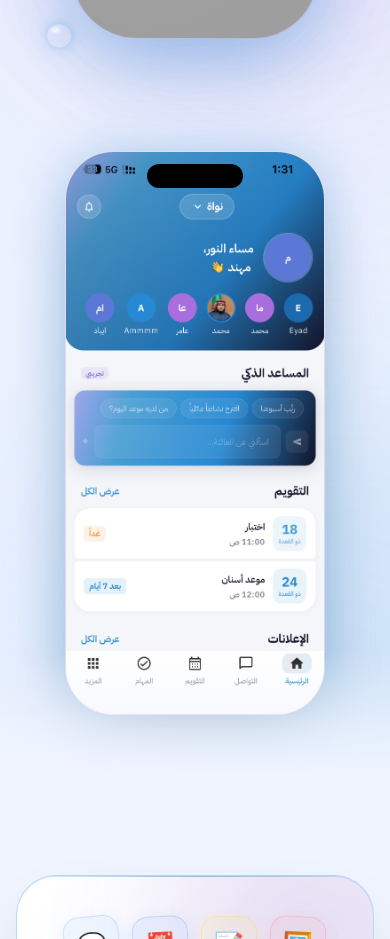
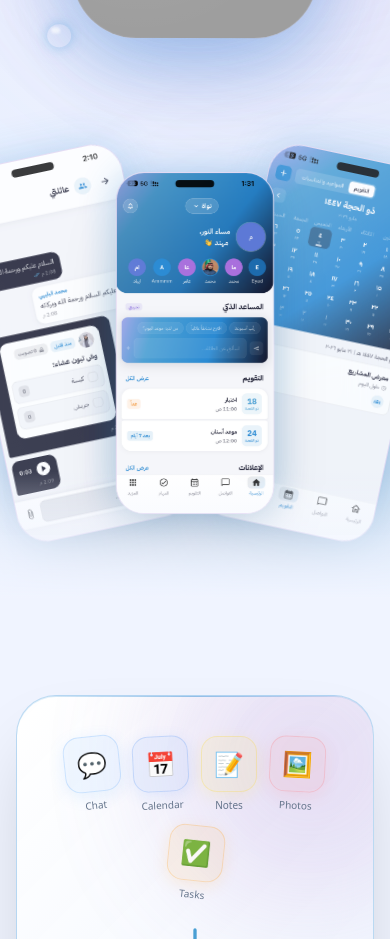
Before and after one commit to iMD10/NAWAH-Landing-Page, a Next.js app: page /en in a window 390 px wide. Shown: the part 900-1839 px from the top of the page. Built offline with nearby package versions, Linux system fonts and the light colour scheme; grey boxes are pictures that could not be loaded.

Commit message:
feat: add terms of service and privacy policy pages with i18n support

```diff
--- a/src/app/[locale]/layout.tsx
+++ b/src/app/[locale]/layout.tsx
@@ -93,7 +93,7 @@ export default async function RootLayout({
         <ThemeProvider>
           <NextIntlClientProvider messages={messages}>
             <Navbar />
-            <main className="flex-1 flex flex-col">{children}</main>
+            <main className="flex-1 flex flex-col w-full relative overflow-x-hidden">{children}</main>
             <Footer />
           </NextIntlClientProvider>
         </ThemeProvider>
--- a/src/app/[locale]/terms/page.tsx
+++ b/src/app/[locale]/terms/page.tsx
@@ -12,13 +12,13 @@ export default async function TermsPage() {
   const sections = t.raw("sections") as Record<string, { title: string; content: string }>;
 
   return (
-    <div className="max-w-4xl mx-auto px-4 py-24 sm:px-6 lg:px-8 font-sans">
-      <div className="glass rounded-3xl p-8 md:p-12 lg:p-16">
+    <div className="max-w-4xl mx-auto px-4 py-12 md:py-24 sm:px-6 lg:px-8 font-sans w-full overflow-x-hidden">
+      <div className="glass rounded-3xl p-5 sm:p-8 md:p-12 lg:p-16">
         <header className="mb-12 border-b border-foreground/10 pb-8">
-          <h1 className="text-4xl md:text-5xl font-heading font-bold mb-3 text-foreground">
+          <h1 className="text-3xl md:text-5xl font-heading font-bold mb-3 text-foreground break-words">
             {t("title")}
           </h1>
-          <p className="text-xl text-foreground/70 mb-4 font-medium italic">
+          <p className="text-lg md:text-xl text-foreground/70 mb-4 font-medium italic break-words">
             {t("subtitle")}
           </p>
           <p className="text-sm text-slate-500 font-medium">
@@ -29,10 +29,10 @@ export default async function TermsPage() {
         <div className="space-y-12">
           {Object.entries(sections).map(([key, section]) => (
             <section key={key} id={key} className="scroll-mt-24">
-              <h2 className="text-2xl font-bold mb-6 text-foreground border-s-4 border-primary ps-4">
+              <h2 className="text-xl md:text-2xl font-bold mb-6 text-foreground border-s-4 border-primary ps-4 break-words">
                 {section.title}
               </h2>
-              <div className="text-foreground/80 leading-relaxed whitespace-pre-wrap space-y-4">
+              <div className="text-foreground/80 leading-relaxed whitespace-pre-wrap space-y-4 break-words">
                 {section.content}
               </div>
             </section>
--- a/src/components/sections/HeroSection.tsx
+++ b/src/components/sections/HeroSection.tsx
@@ -26,7 +26,6 @@ const GlowOrb = ({
     />
   );
 };
-
 
 /* ── 3D logo-like object replacing the GLB model ── */
 const LogoObject = () => {
@@ -187,6 +186,57 @@ const FloatDeco = ({
   );
 };
 
+/* ── Phone Mockup Component ── */
+const PhoneMockup = ({
+  src,
+  alt,
+  className = "",
+  style = {},
+  priority = false
+}: {
+  src: string;
+  alt: string;
+  className?: string;
+  style?: React.CSSProperties;
+  priority?: boolean;
+}) => {
+  return (
+    <div
+      className={`relative overflow-hidden ${className}`}
+      style={{
+        width: "min(240px, 45vw)",
+        aspectRatio: "9 / 19.5",
+        borderRadius: "min(2.8rem, 8vw)",
+        border: "1px solid var(--border-purple)",
+        background: "var(--bg-card-alt)",
+        backdropFilter: "blur(20px)",
+        boxShadow: "0 40px 80px -20px rgba(0,0,0,0.2), 0 0 40px var(--border-blue)",
+        ...style
+      }}
+    >
+      {/* Thinner, smaller notch */}
+      <div
+        className="absolute top-2 left-1/2 -translate-x-1/2 w-[25%] h-[2%] bg-black rounded-full z-30"
+        style={{ opacity: 0.9 }}
+      />
+
+      {/* Screen Content */}
+      <div className="absolute inset-0 z-10">
+        <Image
+          src={src}
+          alt={alt}
+          fill
+          className="object-cover"
+          priority={priority}
+        />
+      </div>
+
+      {/* Glossy overlay */}
+      <div className="absolute inset-0 bg-gradient-to-tr from-white/5 to-transparent pointer-events-none z-20" />
+    </div>
+  );
+};
+
 export default function HeroSection() {
   const t = useTranslations("Hero");
   const containerRef = useRef(null);
@@ -226,7 +276,6 @@ export default function HeroSection() {
 
       {/* ── Decorative floating shapes ── */}
       <div className="absolute inset-0 z-0 pointer-events-none hidden md:block">
-        {/* Iridescent glass sphere */}
         <FloatDeco style={{ top: "18%", left: "10%", width: 120, height: 120 }} delay={0}>
           <div
             className="w-full h-full rounded-full"
@@ -239,7 +288,6 @@ export default function HeroSection() {
           />
         </FloatDeco>
 
-        {/* Soft chrome ribbon (simulated with CSS) */}
         <FloatDeco style={{ bottom: "20%", right: "8%", width: 180, height: 40, transform: "rotate(-15deg)" }} delay={1}>
           <div
             className="w-full h-full rounded-full"
@@ -251,7 +299,6 @@ export default function HeroSection() {
           />
         </FloatDeco>
 
-        {/* Connected node accent */}
         <FloatDeco style={{ top: "45%", right: "12%", width: 80, height: 80 }} delay={2}>
           <div className="relative w-full h-full">
             <div className="absolute top-1/2 left-0 w-full h-px" style={{ background: "linear-gradient(90deg, transparent, var(--shimmer-line), transparent)" }} />
@@ -260,7 +307,6 @@ export default function HeroSection() {
           </div>
         </FloatDeco>
 
-        {/* Liquid gradient pebble */}
         <FloatDeco style={{ bottom: "35%", left: "5%", width: 60, height: 45 }} delay={1.5}>
           <div
             className="w-full h-full"
@@ -281,10 +327,7 @@ export default function HeroSection() {
         className="relative z-10 w-full max-w-7xl mx-auto px-6 pt-24 pb-12
                    flex flex-col md:flex-row items-center justify-between gap-10 md:gap-6"
       >
-        {/* Left: text */}
         <div className="flex flex-col items-center md:items-start text-center md:text-left flex-1 max-w-xl">
-
-          {/* Badge */}
           <motion.div
             initial={{ opacity: 0, y: 20 }}
             animate={{ opacity: 1, y: 0 }}
@@ -309,7 +352,6 @@ export default function HeroSection() {
             </span>
           </motion.div>
 
-          {/* Headline — uses translation for Arabic */}
           <motion.h1
             initial={{ opacity: 0, y: 40 }}
             animate={{ opacity: 1, y: 0 }}
@@ -324,7 +366,6 @@ export default function HeroSection() {
             {t("name")}
           </motion.h1>
 
-          {/* Sub-headline */}
           <motion.h2
             initial={{ opacity: 0, y: 20 }}
             animate={{ opacity: 1, y: 0 }}
@@ -335,7 +376,6 @@ export default function HeroSection() {
             {t("headline")}
           </motion.h2>
 
-          {/* Body */}
           <motion.p
             initial={{ opacity: 0, y: 20 }}
             animate={{ opacity: 1, y: 0 }}
@@ -346,7 +386,6 @@ export default function HeroSection() {
             {t("subtext")}
           </motion.p>
 
-          {/* CTA buttons */}
           <motion.div
             initial={{ opacity: 0, y: 20, scale: 0.95 }}
             animate={{ opacity: 1, y: 0, scale: 1 }}
@@ -395,11 +434,8 @@ export default function HeroSection() {
               </div>
             </a>
           </motion.div>
-
-
         </div>
 
-        {/* Right: Premium 3D abstract art */}
         <motion.div
           className="relative flex-1 flex items-center justify-center w-full"
           style={{ maxWidth: 500, aspectRatio: "1 / 1" }}
@@ -411,37 +447,54 @@ export default function HeroSection() {
         </motion.div>
       </motion.div>
 
-      {/* ── Phone mockup ── */}
-      <motion.div
-        initial={{ opacity: 0, y: 80 }}
-        animate={{ opacity: 1, y: 0 }}
-        transition={{ duration: 1, delay: 0.7 }}
-        className="relative z-10 mt-4 mb-16 mx-auto px-6"
-      >
-        <div
-          className="relative mx-auto overflow-hidden"
-          style={{
-            width: 260,
-            aspectRatio: "9 / 19.5",
-            borderRadius: "3rem",
-            border: "1px solid var(--border-purple)",
-            background: "var(--bg-card-alt)",
-            backdropFilter: "blur(20px)",
-            boxShadow: "0 40px 80px -20px rgba(0,0,0,0.2), 0 0 50px var(--border-blue)",
-          }}
+      {/* ── Triple Phone mockup ── */}
+      <div className="relative z-10 mt-12 mb-24 w-full max-w-5xl mx-auto px-6 h-[320px] sm:h-[480px] flex items-center justify-center">
+        {/* Left Screen */}
+        <motion.div
+          initial={{ opacity: 0, x: -80, y: 40, rotate: -12 }}
+          whileInView={{ opacity: 1, x: 0, y: 0, rotate: -12 }}
+          viewport={{ once: true }}
+          transition={{ duration: 1, delay: 0.8, ease: "easeOut" }}
+          className="absolute left-[2%] md:left-[10%] z-0 translate-x-[-15%] sm:translate-x-0"
         >
-          <div className="absolute top-3 left-1/2 -translate-x-1/2 w-24 h-6 bg-black rounded-full z-30" />
-          <Image
+          <PhoneMockup
+            src="/screenshots/chat.png"
+            alt="Chat feature"
+            style={{ transform: "scale(0.75) sm:scale(0.82)", opacity: 0.85 }}
+          />
+        </motion.div>
+
+        {/* Right Screen */}
+        <motion.div
+          initial={{ opacity: 0, x: 80, y: 40, rotate: 12 }}
+          whileInView={{ opacity: 1, x: 0, y: 0, rotate: 12 }}
+          viewport={{ once: true }}
+          transition={{ duration: 1, delay: 0.8, ease: "easeOut" }}
+          className="absolute right-[2%] md:right-[10%] z-0 translate-x-[15%] sm:translate-x-0"
+        >
+          <PhoneMockup
+            src="/screenshots/events.png"
+            alt="Events feature"
+            style={{ transform: "scale(0.75) sm:scale(0.82)", opacity: 0.85 }}
+          />
+        </motion.div>
+
+        {/* Center Screen (Main) */}
+        <motion.div
+          initial={{ opacity: 0, y: 100 }}
+          whileInView={{ opacity: 1, y: 0 }}
+          viewport={{ once: true }}
+          transition={{ duration: 1, delay: 0.6, ease: "easeOut" }}
+          className="relative z-10 scale-[0.9] sm:scale-100"
+        >
+          <PhoneMockup
             src="/screenshots/hero-main.png"
-            alt="Nawah App Preview"
-            fill
-            className="object-cover"
-            priority
+            alt="Nawah Home"
+            priority={true}
           />
-        </div>
-      </motion.div>
+        </motion.div>
+      </div>
 
-      {/* Bottom fade */}
       <div
         className="absolute bottom-0 left-0 right-0 h-32 pointer-events-none z-10"
         style={{ background: "linear-gradient(to bottom, transparent, var(--background))" }}
```
Also changed, not shown: src/app/[locale]/privacy/page.tsx (+7 -7 lines).
